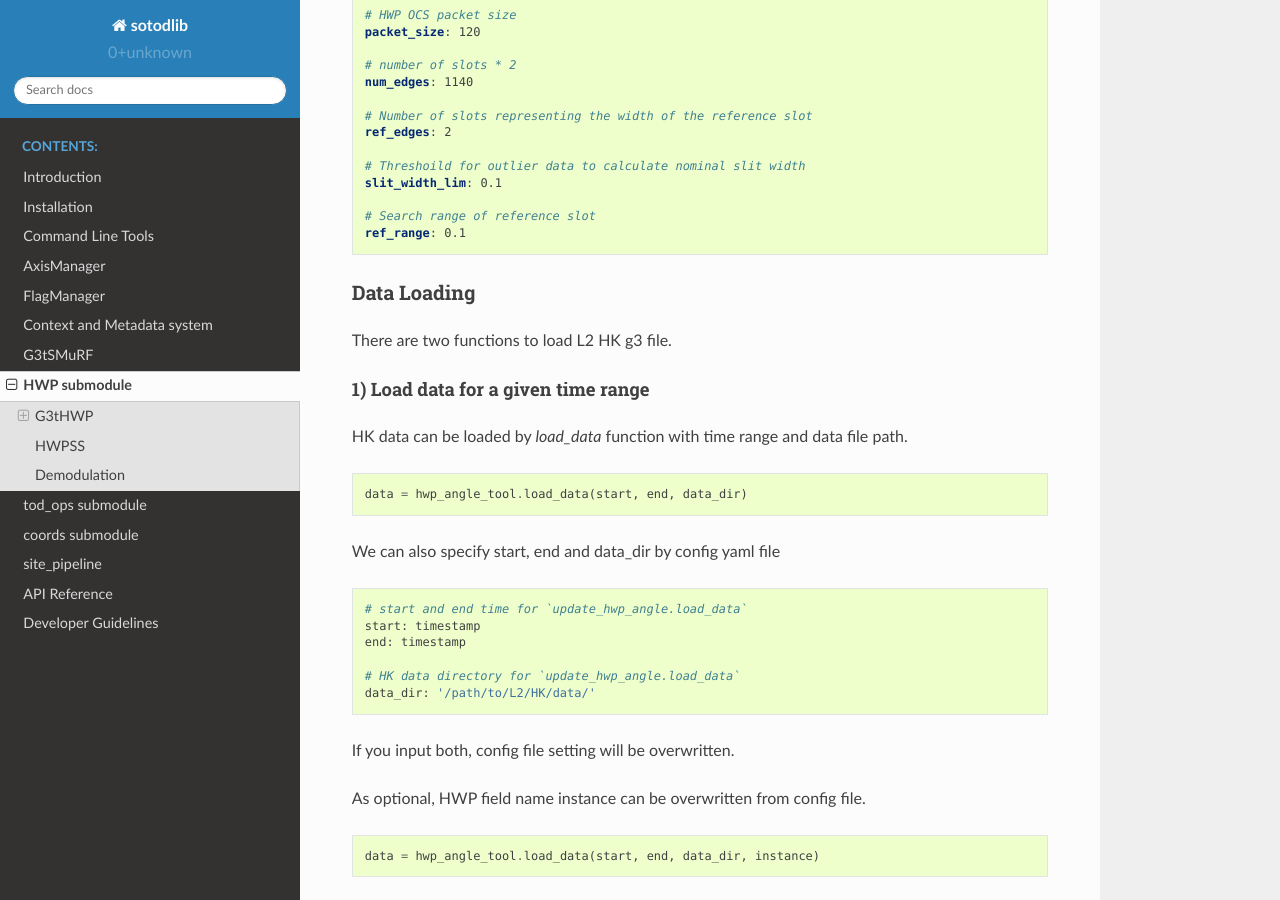
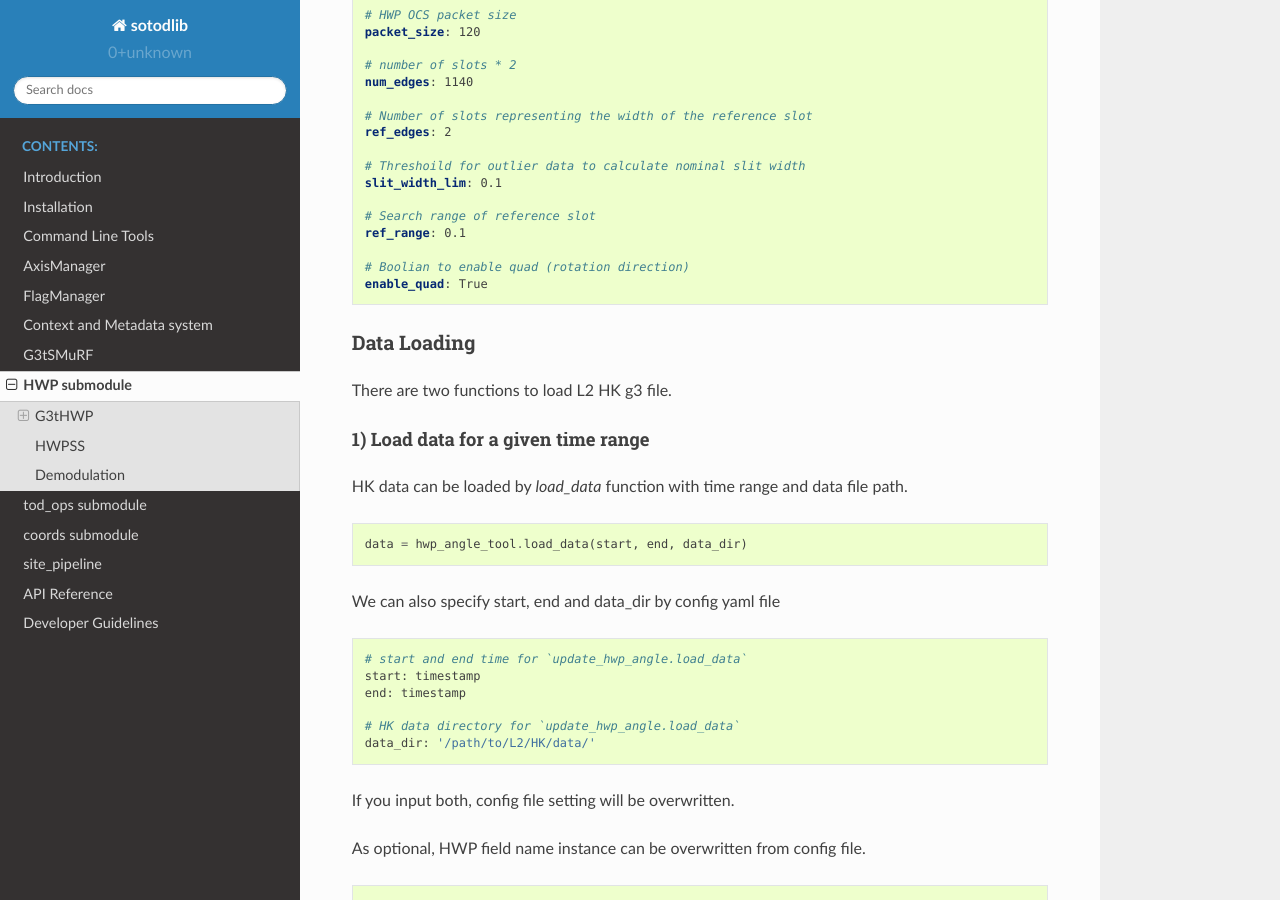
Before and after one commit to simonsobs/sotodlib, a Sphinx documentation site: the page built from docs/hwp.rst, in a window 1280 px wide and 900 px high, scrolled down 974 px. Built offline with Sphinx 7.4.7 and the Read the Docs theme 2.0.0, drawn with Linux system fonts in a browser that asks for light colours.

Commit message:
add enable_quad, fix find_refs, update doc

```diff
--- a/docs/hwp.rst
+++ b/docs/hwp.rst
@@ -59,6 +59,8 @@ Here's an annotated example of yaml config file:
   # Search range of reference slot
   ref_range: 0.1
 
+  # Boolian to enable quad (rotation direction)
+  enable_quad: True
 
 
 Data Loading
```
